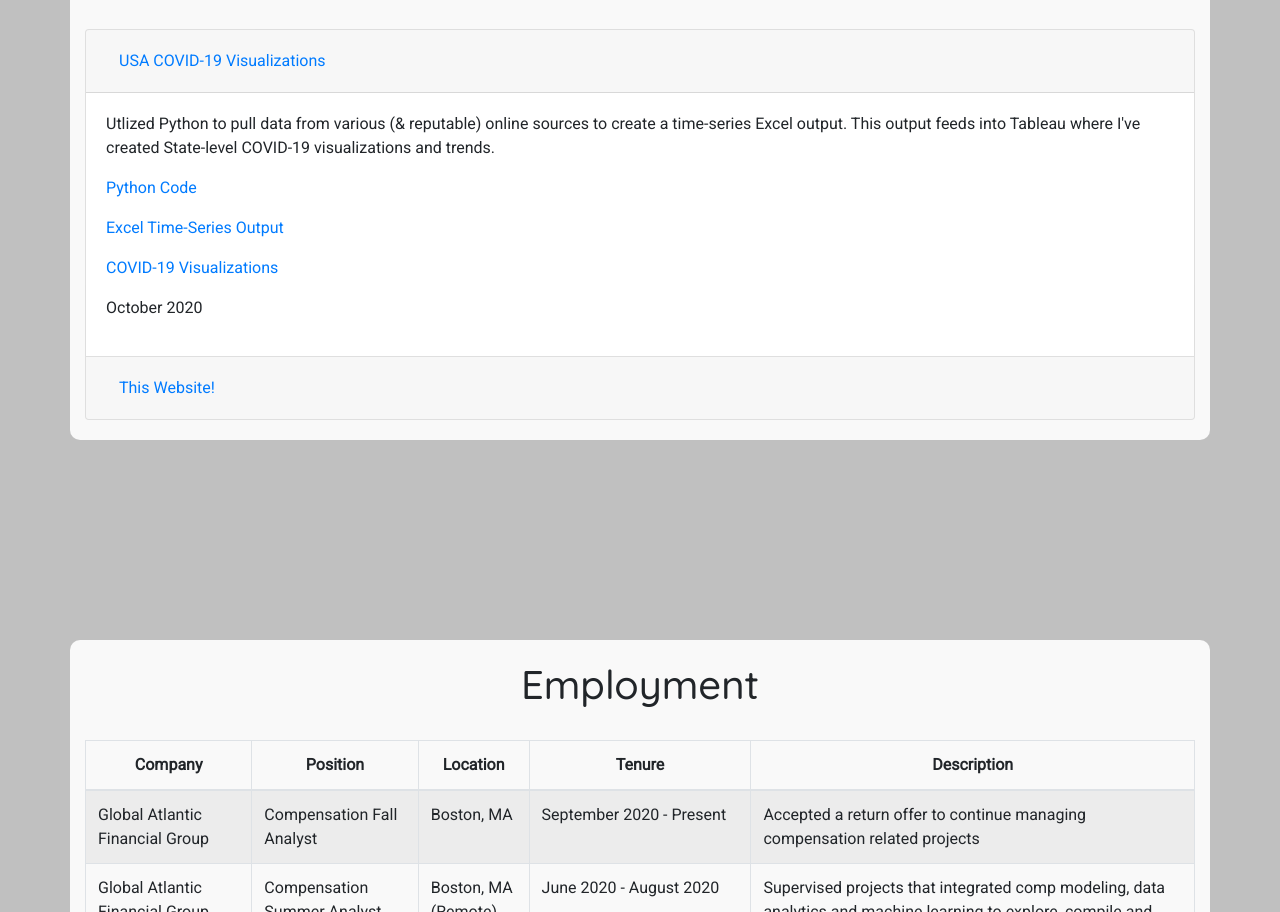
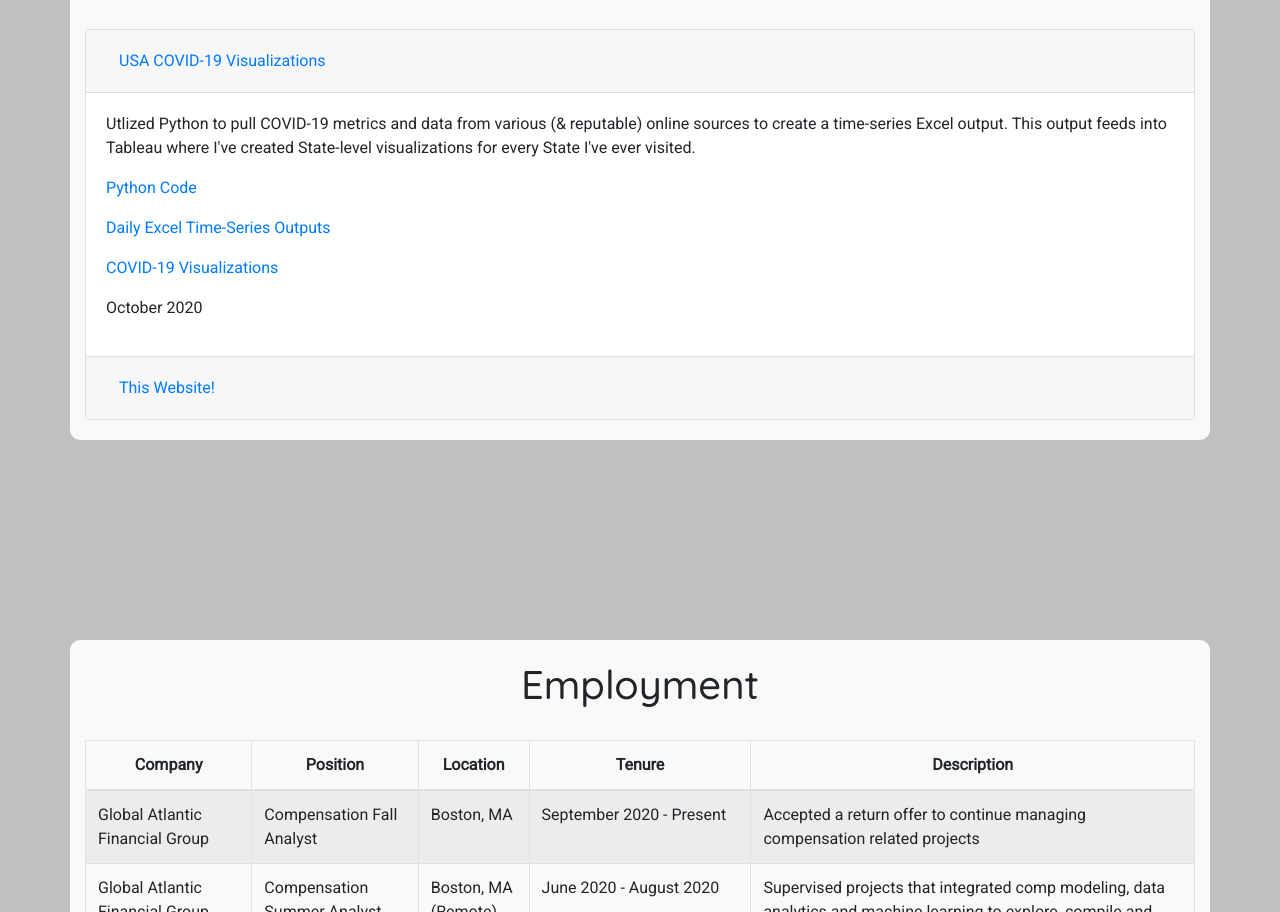
Before and after one commit to neilcg2/firstwebsite, a website built with Parcel: page index.html in a window 1280 px wide. Shown: the part 1748-2660 px from the top of the page. Built offline with nearby package versions, Linux system fonts and the light colour scheme.

Commit message:
October 26 2020 Changes

```diff
--- a/index.html
+++ b/index.html
@@ -131,10 +131,10 @@
     </div>
     <div id="collapseOne" class="collapse show" aria-labelledby="headingOne" data-parent="#accordionExample">
       <div class="card-body">
-        <p>Utlized Python to pull data from various (& reputable) online sources to create a time-series Excel output. This output feeds into Tableau where I've created State-level COVID-19 visualizations and trends.</p>
-        <p><a href="https://github.com/neilcg2/neilcg2.github.io" target="_blank">Python Code</a></p>
-        <p><a href="https://github.com/neilcg2/neilcg2.github.io" target="_blank">Excel Time-Series Output</a></p>
-        <p><a href="https://github.com/neilcg2/neilcg2.github.io" target="_blank">COVID-19 Visualizations</a></p>
+        <p>Utlized Python to pull COVID-19 metrics and data from various (& reputable) online sources to create a time-series Excel output. This output feeds into Tableau where I've created State-level visualizations for every State I've ever visited.</p>
+        <p><a href="https://github.com/neilcg2/covidvisualizations/blob/master/covid_project.py" target="_blank">Python Code</a></p>
+        <p><a href="https://github.com/neilcg2/covidvisualizations/tree/master/Time-Series%20Excel%20Output" target="_blank">Daily Excel Time-Series Outputs</a></p>
+        <p><a href="https://public.tableau.com/views/COVID-19Dashboard_16037623937750/COVID-19Metrics?:language=en&:display_count=y&:origin=viz_share_link" target="_blank">COVID-19 Visualizations</a></p>
         <p>October 2020</p>
       </div>
     </div>
```
